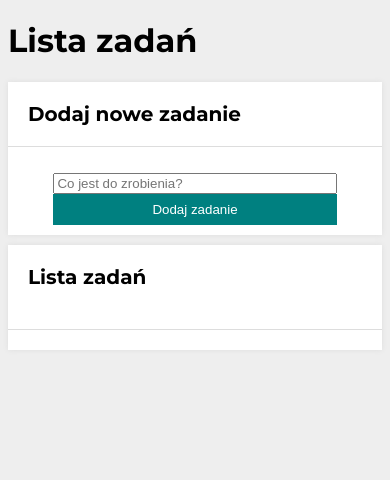
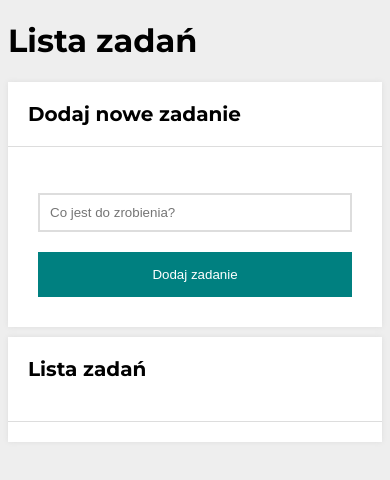
Before and after one commit to Dawid-Zieba/Tasks-list, a plain HTML site: page index.html in a window 390 px wide. Drawn offline with Linux system fonts and the light colour scheme.

Commit message:
added padding to button,changes with.form

```diff
--- a/css/form.css
+++ b/css/form.css
@@ -1,43 +1,38 @@
 .form {
-    width: 80%;
-    margin: 0 auto;
-    display: grid;
-    flex-direction: column;
-    background-color: white;
-  }
-
-  .form__heading {
-    padding: 0 0 16px 16px;
-    border-bottom: 2px solid whitesmoke;
-  }
-
-  .form__interface {
-    margin: 0 16px 16px 16px;
     display: grid;
     grid-template-columns: 1fr auto;
-    grid-gap: 16px;
+    grid-gap: 20px;
+    padding: 20px;
   }
 
   @media (max-width: 767px) {
-    .form__interface {
+    .form {
+      grid-template-columns: 1fr;
       display: flex;
-      flex-direction: column;
+      flex-wrap: wrap;
     }
   }
 
-  .form__input {
-    padding: 8px 12px;
-    border: 2px solid whitesmoke;
+  .form__newTask {
+    border: 2px solid #ddd;
+    padding: 10px;
+    width: 100%;
   }
 
   .form__button {
-    padding: 8px 16px;
-    background-color: teal;
+    padding: 15px;
+    background: teal;
     color: white;
     border: none;
     cursor: pointer;
   }
 
   .form__button:hover {
-    background-color: hsl(180, 100%, 30%);
+    background: hsl(180, 100%, 35%);
   }
+
+  @media (max-width: 767px) {
+    .form__button {
+      width: 100%;
+    }
+  }
--- a/index.html
+++ b/index.html
@@ -16,6 +16,7 @@
     <link
         href="https://fonts.googleapis.com/css2?family=Montserrat:ital,wght@0,100;0,400;0,700;0,900;1,100;1,400;1,700;1,900&display=swap"
         rel="stylesheet">
+        <link rel="icon" href="images/ikona.png">
 </head>
 
 </head>
```
Also changed, not shown: 1 other file.
